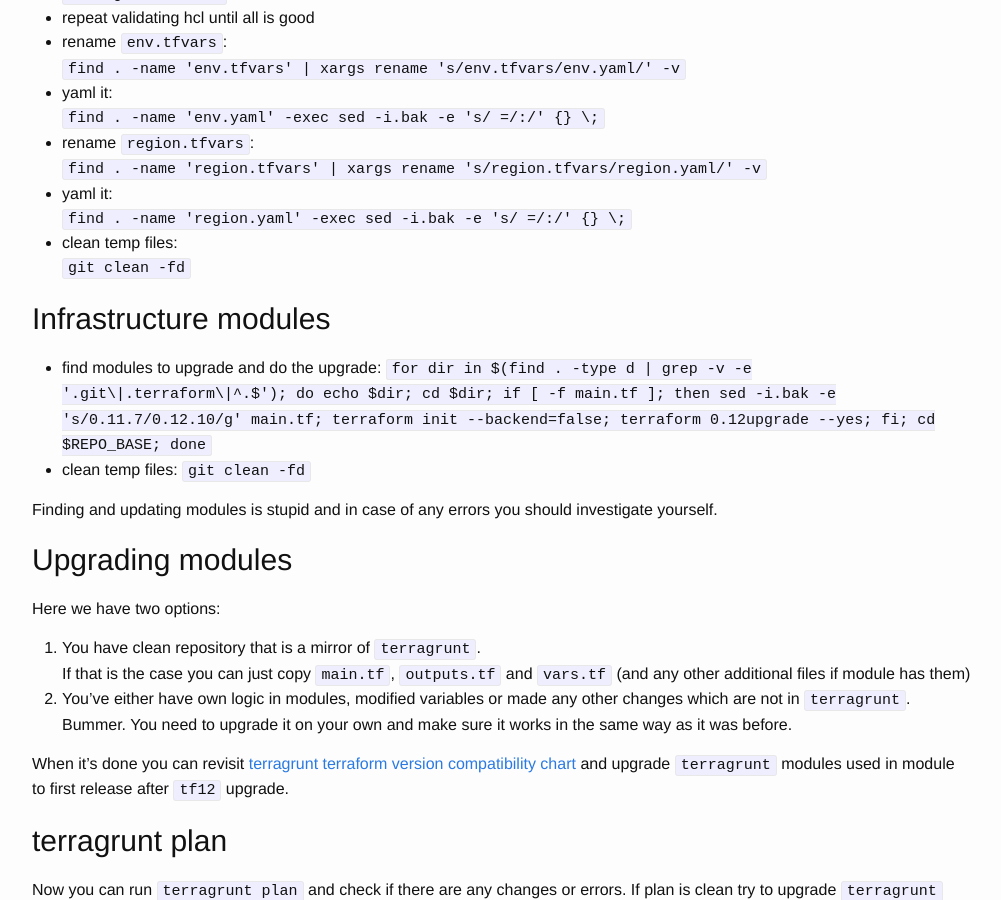
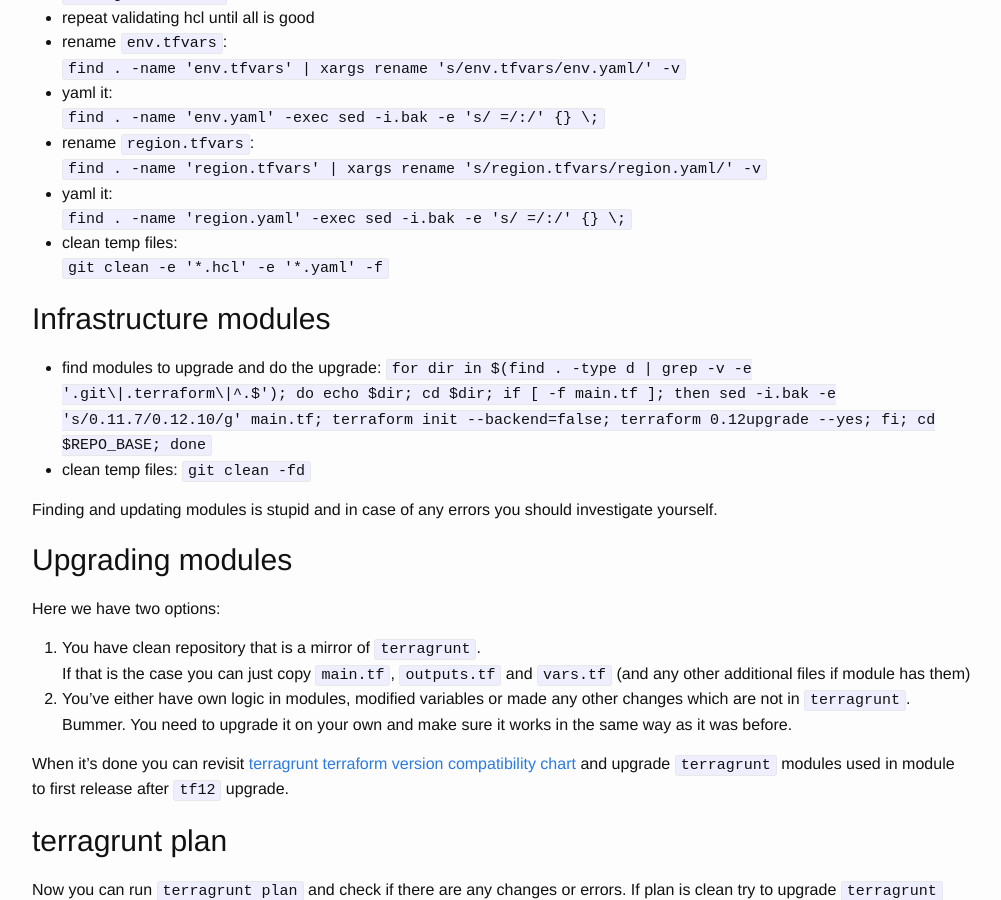
Before and after one commit to 3h4x/3h4x.github.io, a Jekyll site: the page built from _posts/2019-10-28-terragrunt-upgrade-to-terraform-0.12.md, in a window 1280 px wide and 900 px high, scrolled down 1187 px. Shown: the whole window, without its empty margins (138-1139 px from the left). Built offline with Jekyll 4.4.1, drawn with Linux system fonts in a browser that asks for light colours; comment, search, counter and statistics services are not loaded.

Commit message:
Update 2019-10-28-terragrunt-upgrade-to-terraform-0.12.md

```diff
--- a/_posts/2019-10-28-terragrunt-upgrade-to-terraform-0.12.md
+++ b/_posts/2019-10-28-terragrunt-upgrade-to-terraform-0.12.md
@@ -51,7 +51,7 @@ First I've create helper commands migrating envs in infra-live to `terragrunt19`
 - yaml it:
     `find . -name 'region.yaml' -exec sed -i.bak -e 's/ =/:/' {} \;`
 - clean temp files:
-    `git clean -fd`
+    `git clean -e '*.hcl' -e '*.yaml' -f`
 
 ### Infrastructure modules
 
```
